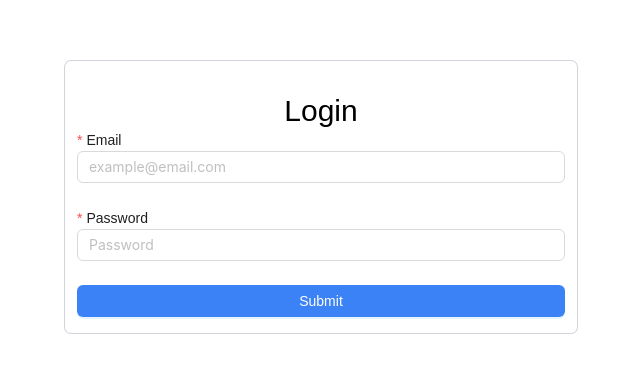
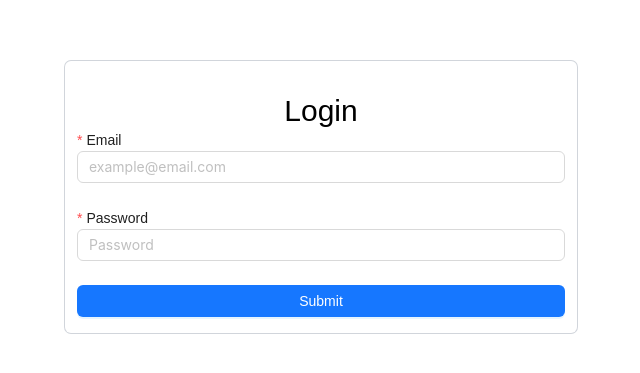
Before and after one commit to AhmedIzaz/inventolink-front, a Next.js app: page /auth/login in a window 1280 px wide. Shown: the part 203-576 px from the top of the page, without its empty margins (319-959 px from the left). Built offline with nearby package versions, Linux system fonts and the light colour scheme.

Commit message:
user id added to created by

```diff
--- a/app/configuration/basic-configuration/business-unit-configuration/helper.ts
+++ b/app/configuration/basic-configuration/business-unit-configuration/helper.ts
@@ -42,10 +42,12 @@ export const onCreateBusinessUnit = ({
   master_account,
   createBusinessUnit,
   setFieldValue,
+  userId,
 }) => {
   const payload = {
     ...values,
     account_id: master_account?.id || 0,
+    created_by: userId,
   };
   createBusinessUnit?.({
     url: "/configuration/business-unit/create-business-unit",
--- a/app/configuration/basic-configuration/business-unit-configuration/page.tsx
+++ b/app/configuration/basic-configuration/business-unit-configuration/page.tsx
@@ -29,6 +29,7 @@ const BusinessUnitConfiguration = () => {
   const {
     userInformation: {
       employeeInformation: { master_account },
+      userInformation: { id: userId },
     },
   } = useAppSelector((store) => store?.userSlice, shallowEqual);
   const dispatch = useAppDispatch();
@@ -64,6 +65,7 @@ const BusinessUnitConfiguration = () => {
               master_account,
               createBusinessUnit,
               setFieldValue,
+              userId,
             });
           }}
         >
--- a/app/globals.css
+++ b/app/globals.css
@@ -28,3 +28,6 @@ label {
 .ant-switch {
   background-color: rgb(112, 112, 112);
 }
+.ant-btn-primary {
+  background-color: #1677ff;
+}
```
